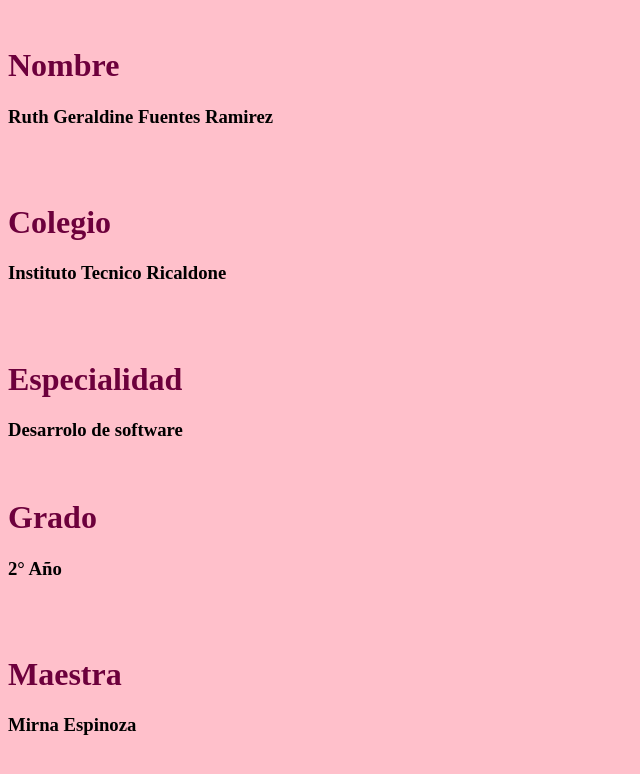
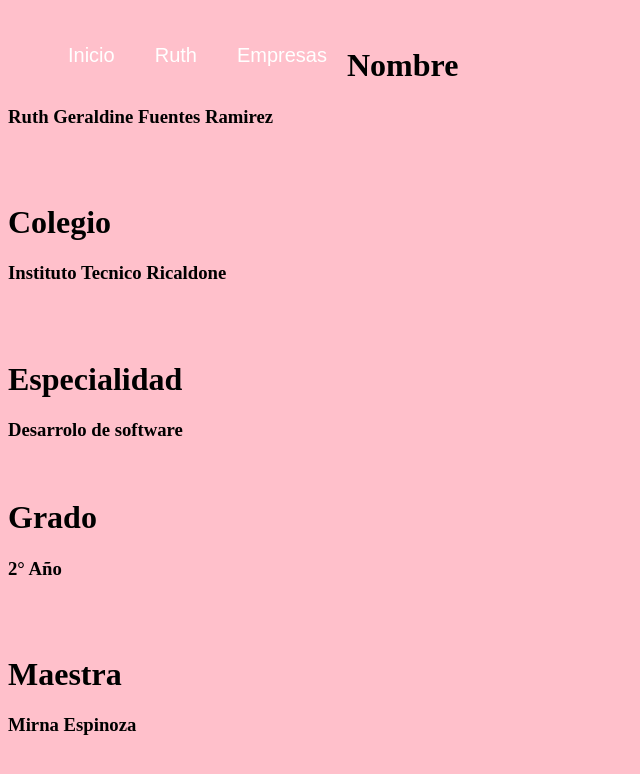
Before and after one commit to ruthTuti/Primer-Perfil, a plain HTML site: page Ruth.html in a window 1280 px wide. Shown: the whole page, without its empty margins (0-640 px from the left). Drawn offline with Linux system fonts and the light colour scheme.

Commit message:
version 10

```diff
--- a/Ruth.html
+++ b/Ruth.html
@@ -1,10 +1,19 @@
 <!DOCTYPE html>
 <html lang="en">
 <head>
+    <nav>
+        <ul>
+    <li><a href="Index.html">Inicio</a></li>
+    <li><a href="Ruth.html">Ruth</a></li>
+    <li><a href="tuti.html">Empresas </a></l>
+
+    </ul>
+    </nav>
+
     <meta charset="UTF-8">
     <meta name="viewport" content="width=device-width, initial-scale=1.0">
     <title>Mi informacion</title>
-    <link rel="stylesheet" href="style.css">
+    <link rel="stylesheet" href="ruth.css">
 </head>
 <body>
     <br>
--- a/ol.css
+++ b/ol.css
@@ -2,3 +2,40 @@
 
     background-color: pink;
 }
+
+
+header {
+    background: rgba(0,0,0,0.7);
+    width: 100%;
+    position: center ;
+    z-index: 100;
+  }
+
+
+
+  nav {
+    float: left;
+  }
+
+
+  nav ul {
+    list-style: none;
+    overflow: hidden;
+  }
+
+  nav ul li {
+    float: left;
+    font-family: Arial, Helvetica, sans-serif;;
+    font-size: 20px}
+
+    nav ul li a {
+        display: block;
+        padding: 20px;
+        color: #fff;
+        text-decoration: none;
+      }
+
+
+
+      nav ul li:hover {
+        background: #eca023;}
--- a/ruth.css
+++ b/ruth.css
@@ -3,6 +3,38 @@
 }
 
 
-.b{
-    background-color: pink;
-}
+header {
+    background: rgba(0,0,0,0.7);
+    width: 100%;
+    position: center ;
+    z-index: 100;
+  }
+
+
+
+  nav {
+    float: left;
+  }
+
+
+  nav ul {
+    list-style: none;
+    overflow: hidden;
+  }
+
+  nav ul li {
+    float: left;
+    font-family: Arial, Helvetica, sans-serif;;
+    font-size: 20px}
+
+    nav ul li a {
+        display: block;
+        padding: 20px;
+        color: #fff;
+        text-decoration: none;
+      }
+
+
+
+      nav ul li:hover {
+        background: #eca023;}
--- a/style.css
+++ b/style.css
@@ -30,3 +30,41 @@
     color:rgb(109, 0, 60);
 
 }
+
+
+
+header {
+    background: rgba(0,0,0,0.7);
+    width: 100%;
+    position: Center;
+    z-index: 100;
+  }
+
+
+
+  nav {
+    float: left;
+  }
+
+
+  nav ul {
+    list-style: none;
+    overflow: hidden;
+  }
+
+  nav ul li {
+    float: left;
+    font-family: Arial, Helvetica, sans-serif;;
+    font-size: 20px}
+
+    nav ul li a {
+        display: block;
+        padding: 20px;
+        color: #fff;
+        text-decoration: none;
+      }
+
+
+
+      nav ul li:hover {
+        background: #eca023;}
```
Also changed, not shown: Index.html (+11 -0 lines), tuti.html (+9 -0 lines).
